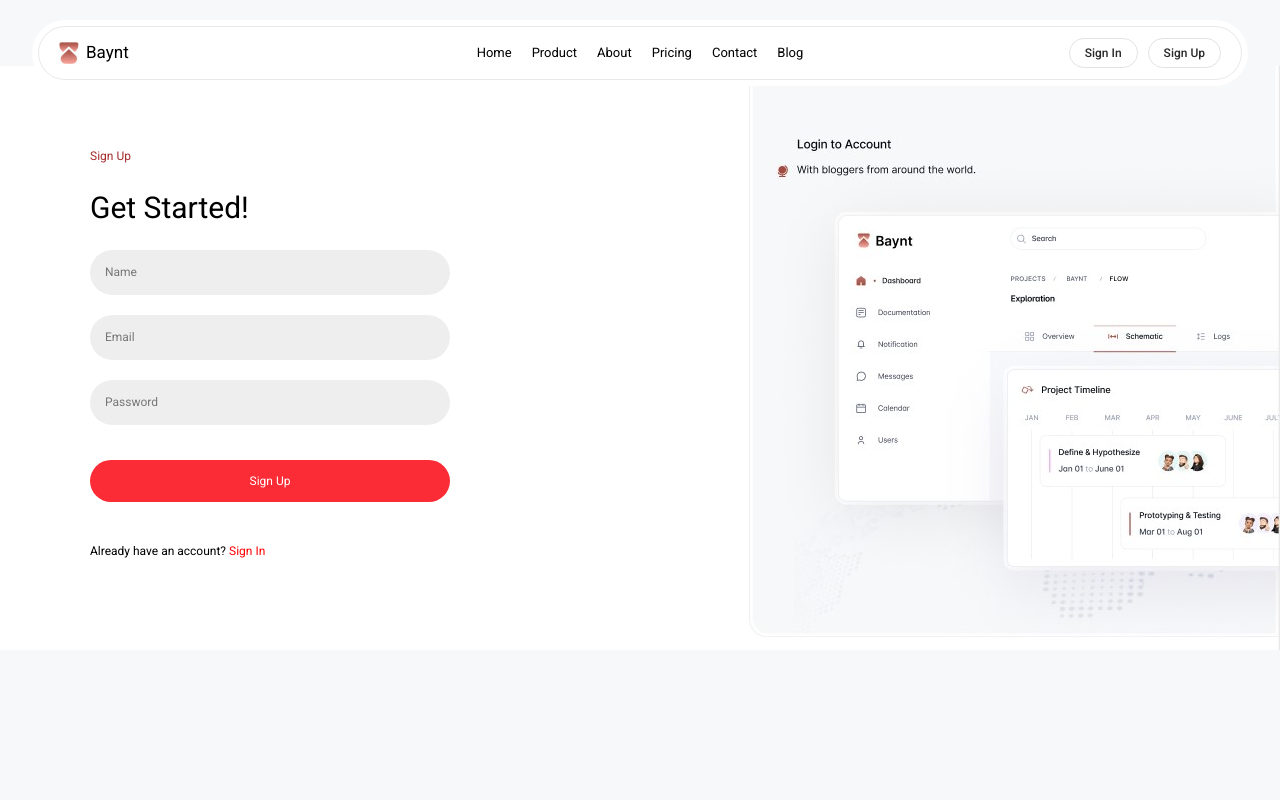
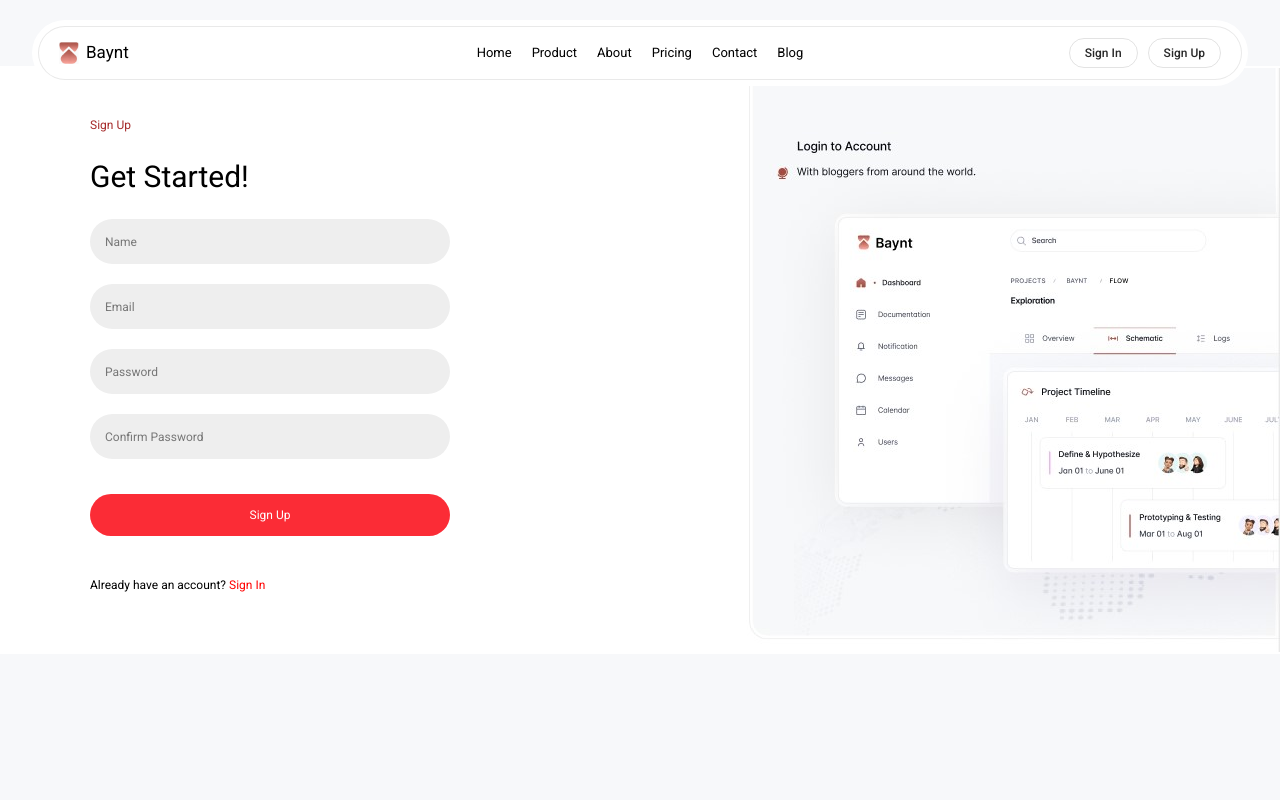
Before and after one commit to AkinolaVictor/baynt, a Next.js app: page /signup in a window 1280 px wide. Shown: the top 800 px of the page. Built offline with nearby package versions, Linux system fonts and the light colour scheme; no server answers.

Commit message:
fix signup and signout

```diff
--- a/src/pages/_app.js
+++ b/src/pages/_app.js
@@ -14,11 +14,11 @@ export default function App({ Component, pageProps, session }) {
 
   return (
     <Provider store={dataStore}>
-      <SessionProvider session={session}>
+      {/* <SessionProvider session={session}> */}
         <Header />
         <Component {...pageProps} />
         <Footer />
-      </SessionProvider>
+      {/* </SessionProvider> */}
       {/* <Menu_Modal /> */}
     </Provider>
   );
--- a/src/pages/components/Menu_Modal.js
+++ b/src/pages/components/Menu_Modal.js
@@ -1,3 +1,4 @@
+import { logOut } from '@/utils/dbFunction'
 import { navs } from '@/utils/public_exports'
 import { generalFunctions } from '@/utils/storeControllers/generalFunctions'
 import Link from 'next/link'
--- a/src/pages/signup.js
+++ b/src/pages/signup.js
@@ -16,11 +16,12 @@ function Signup() {
     const [errMsg, setErrMsg] = useState("")
     const [loading, setLoading] = useState(false)
     const {setGeneralAlpha} = generalFunctions()
-
+    const [password2, setPassword2] = useState("")
     const [payload, setPayload] = useState({
         name: "",
         email: "",
-        password: ""
+        password: "",
+        password2: "",
     })
 
     const validation = ()=> {
@@ -41,6 +42,11 @@ function Signup() {
 
         if(payload.password.length<8){
             setErrMsg("Password should be more than 6 characters")
+            return true
+        }
+
+        if(payload.password !== payload.password2){
+            setErrMsg("Password do not match")
             return true
         }
 
@@ -121,6 +127,14 @@ function Signup() {
                             onChange={(e)=>{handleChange("password", e.target.value)}}
                             className="w-full text-[12px] bg-[#eee] h-[45px] rounded-full px-[15px] mb-[20px]"
                         />
+                        <input
+                            type="password"
+                            name="password"
+                            placeholder="Confirm Password"
+                            value={payload.password2}
+                            onChange={(e)=>{handleChange("password2", e.target.value)}}
+                            className="w-full text-[12px] bg-[#eee] h-[45px] rounded-full px-[15px] mb-[20px]"
+                        />
                         <p className="text-center text-[12px] text-[rosybrown]">{errMsg}</p>
                         <button onClick={submit} className='w-[100%] mt-[15px] cursor-pointer p-[12px] bg-red-500 rounded-full'>
                             {
```
